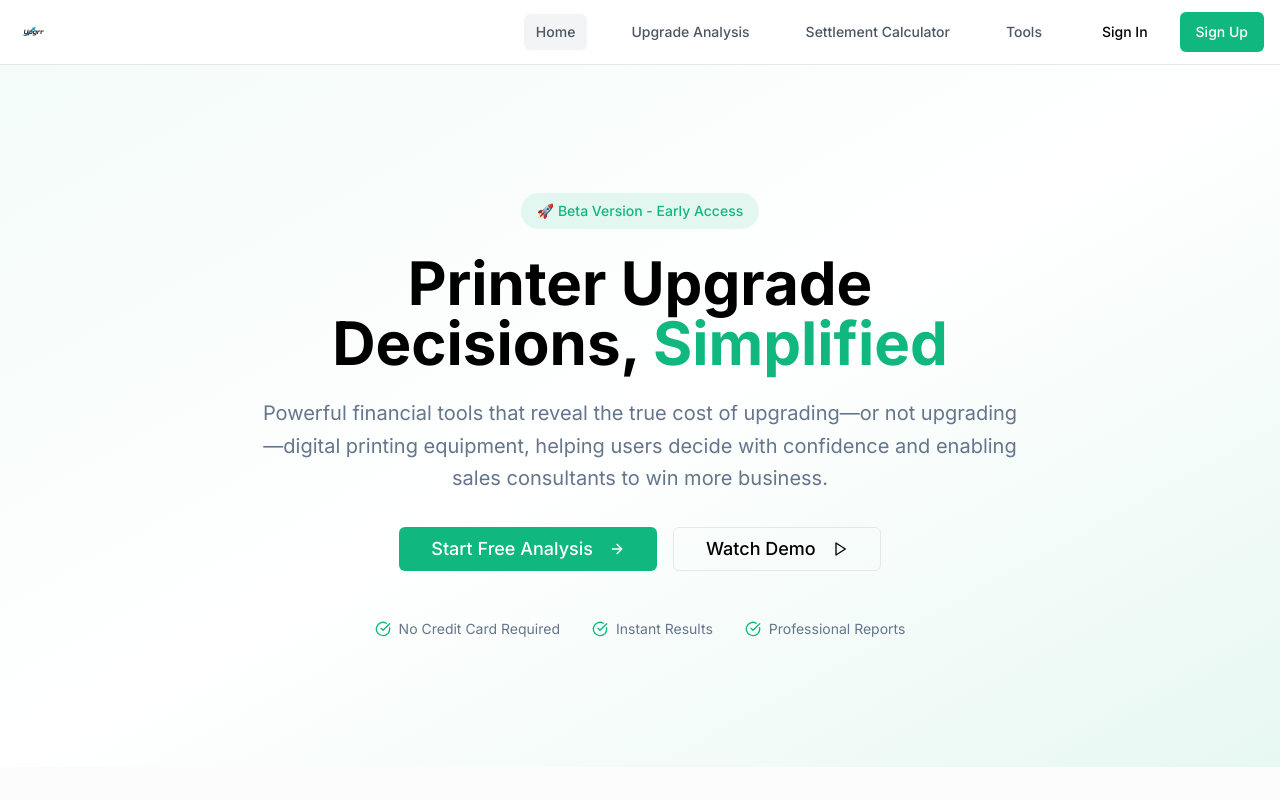
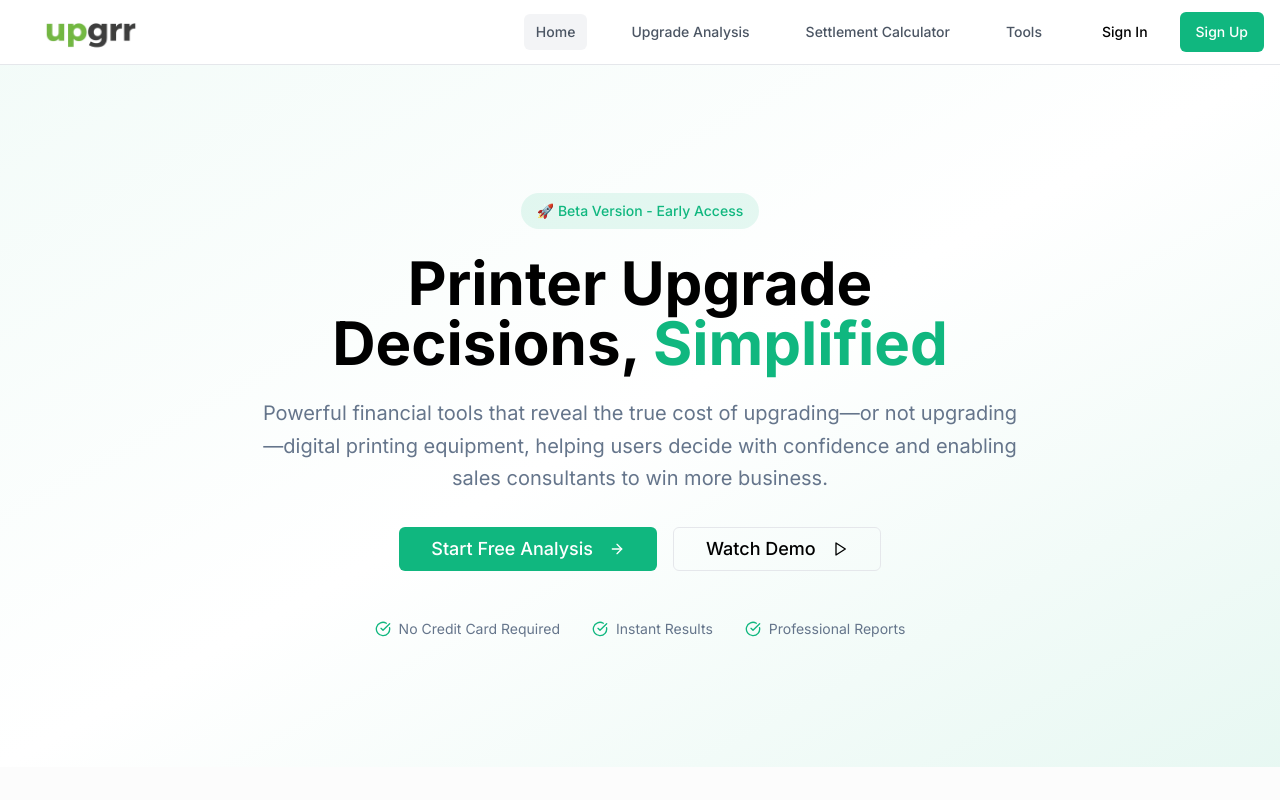
Before and after one commit to tayyab2914/Finance-Calculator, a Next.js app: page / in a window 1280 px wide. Shown: the top 800 px of the page. Built offline with nearby package versions, Linux system fonts and the light colour scheme; no server answers.

Commit message:
fix: logo

```diff
--- a/components/navigation.tsx
+++ b/components/navigation.tsx
@@ -12,6 +12,7 @@ import {
   DropdownMenuSeparator,
   DropdownMenuTrigger,
 } from "@/components/ui/dropdown-menu"
+import logo from "@/public/logo.png"
 import { User, LogOut, Settings } from "lucide-react"
 import { useEffect, useState } from "react"
 import { getUserProfile } from "@/lib/database"
@@ -66,7 +67,7 @@ export function Navigation() {
       <div className="container mx-auto px-4">
         <div className="flex items-center justify-between h-16">
           <Link href={user ? "/dashboard" : "/"} className="font-bold text-xl text-primary">
-            <Image src="/logo.jpg" alt="Upgrr Logo" width={120} height={40} className="h-8 w-auto" />
+           <Image src={logo} alt="Logo" width={150} height={40} />
           </Link>
 
           <div className="flex items-center space-x-8">
```
